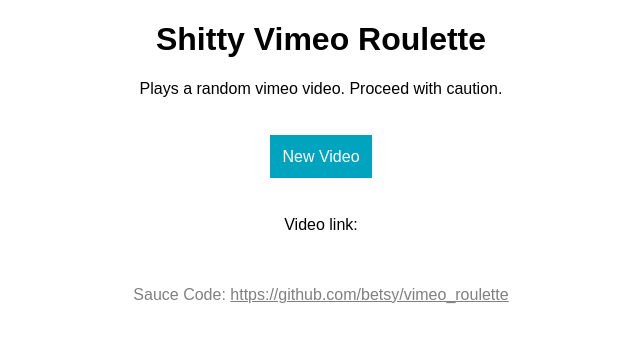
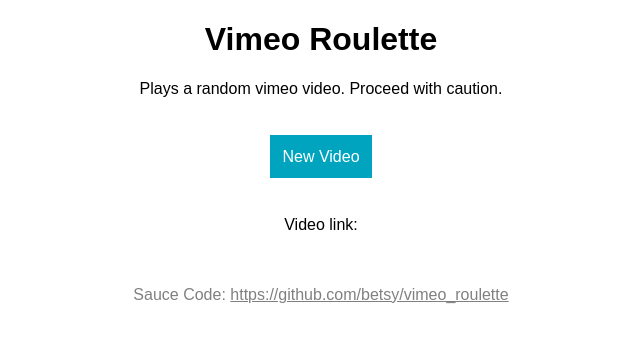
Before and after one commit to betsy/vimeo-roulette, a plain HTML site: page index.html in a window 1280 px wide. Shown: the whole page, without its empty margins (319-959 px from the left). Drawn offline with Linux system fonts and the light colour scheme; a script that the page names is missing.

Commit message:
Update index.html

```diff
--- a/index.html
+++ b/index.html
@@ -27,7 +27,7 @@
 </style>
 <body>
 
-<h1>Shitty Vimeo Roulette</h1>
+<h1>Vimeo Roulette</h1>
 <p>Plays a random vimeo video. Proceed with caution.</p>
 <br>
 <p><a class='btn' onclick="tryUntilSuccess(videoPlayer, 30);">New Video</a></p>
```
